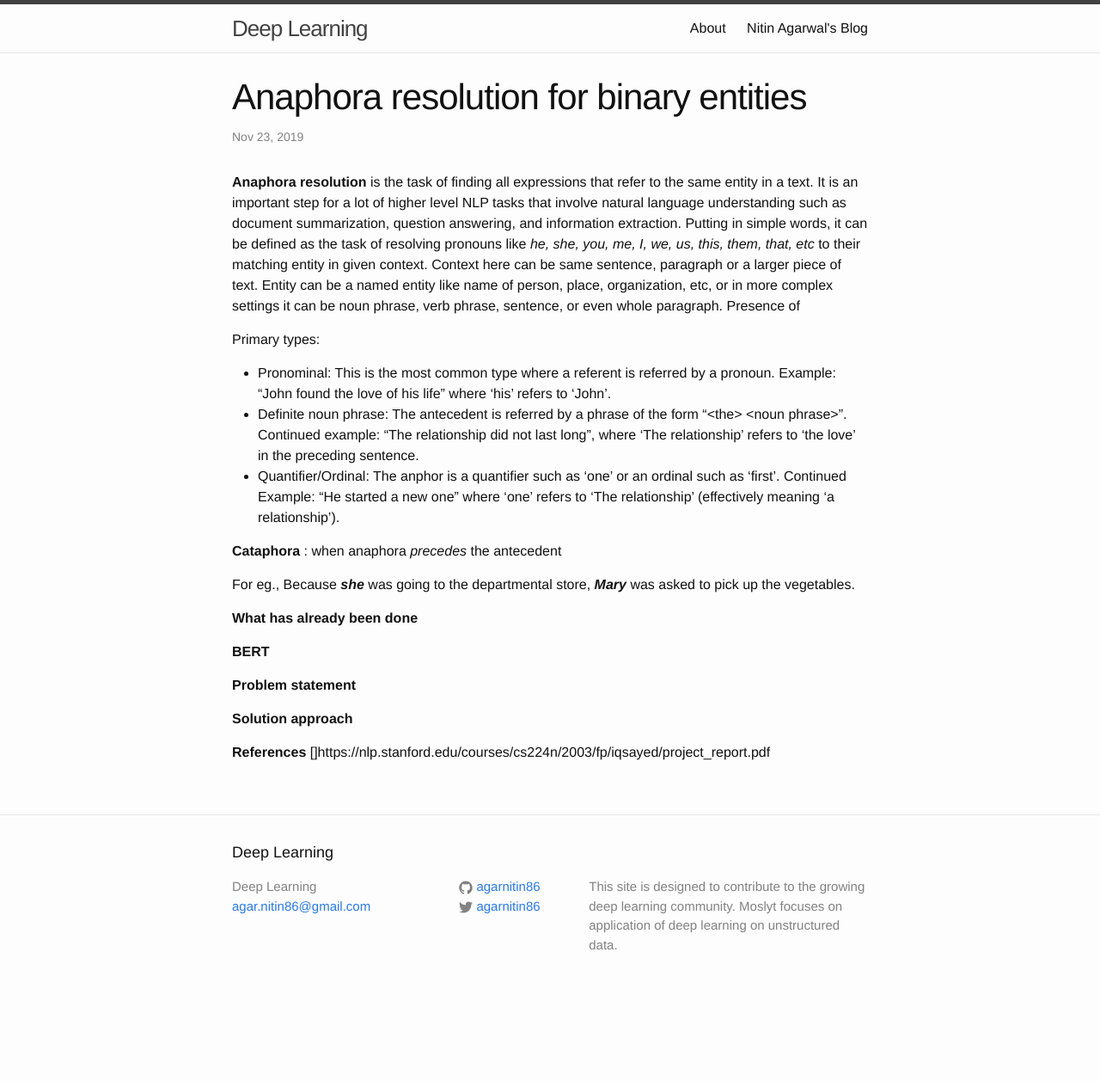
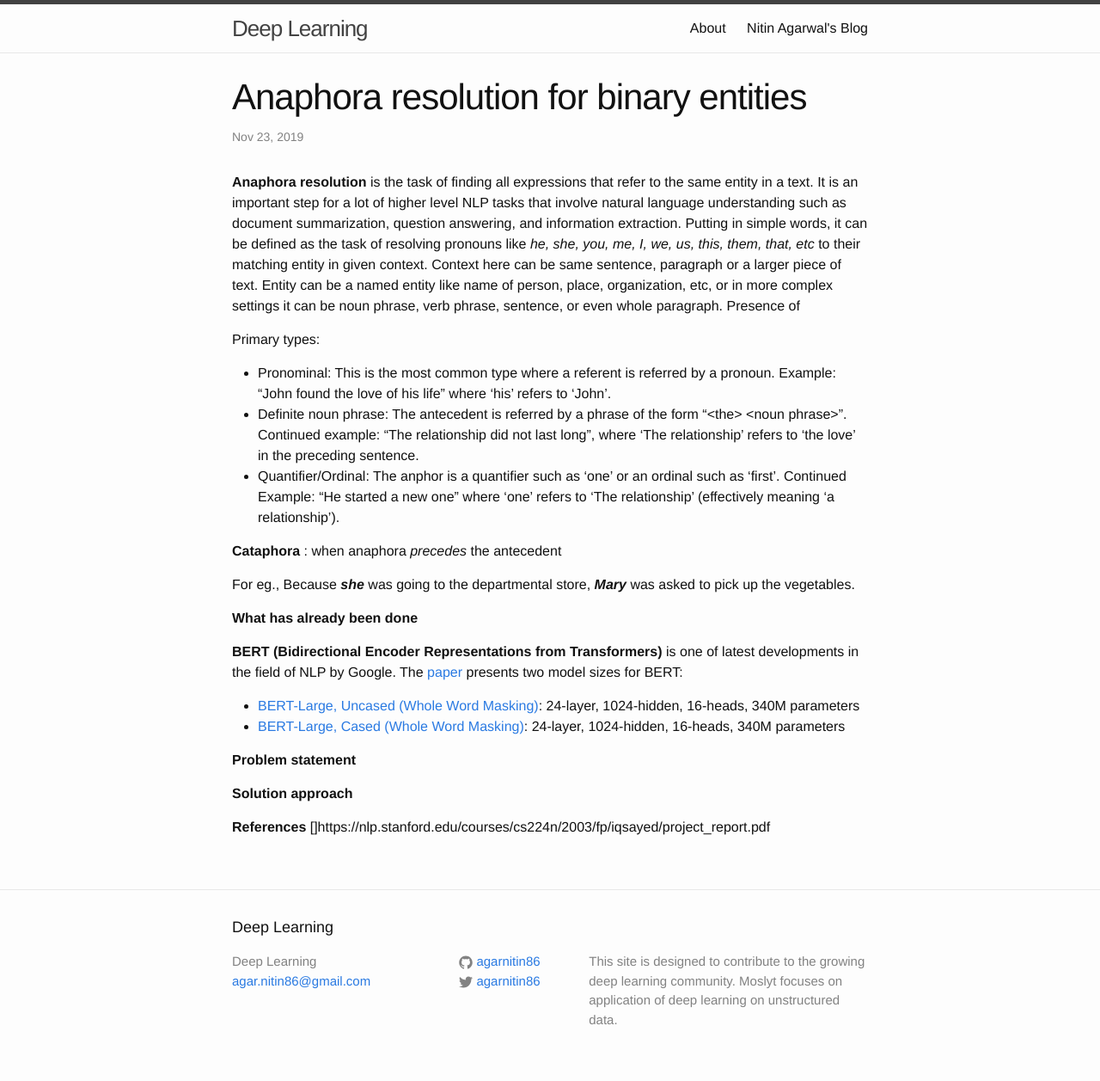
Before and after one commit to agarnitin86/agarnitin86.github.io, a Jekyll site: the page built from _posts/2019-11-23-coreference-resolution.markdown, in a window 1280 px wide. Shown: the whole page at 86% size. Built offline with Jekyll 4.4.1, drawn with Linux system fonts in a browser that asks for light colours; before the commit the page ends 1170 px from its top, so only the background shows below that.

Commit message:
Update 2019-11-23-coreference-resolution.markdown

```diff
--- a/_posts/2019-11-23-coreference-resolution.markdown
+++ b/_posts/2019-11-23-coreference-resolution.markdown
@@ -27,7 +27,11 @@ Because ***she*** was going to the departmental store, ***Mary*** was asked to p
 
 **What has already been done**
 
-**BERT**
+**BERT (Bidirectional Encoder Representations from Transformers)** is one of latest developments in the field of NLP by Google.
+The [paper](https://arxiv.org/pdf/1810.04805.pdf) presents two model sizes for BERT:
+
+- [BERT-Large, Uncased (Whole Word Masking)](https://storage.googleapis.com/bert_models/2019_05_30/wwm_uncased_L-24_H-1024_A-16.zip): 24-layer, 1024-hidden, 16-heads, 340M parameters
+- [BERT-Large, Cased (Whole Word Masking)](https://storage.googleapis.com/bert_models/2019_05_30/wwm_cased_L-24_H-1024_A-16.zip): 24-layer, 1024-hidden, 16-heads, 340M parameters
 
 **Problem statement**
 
```
